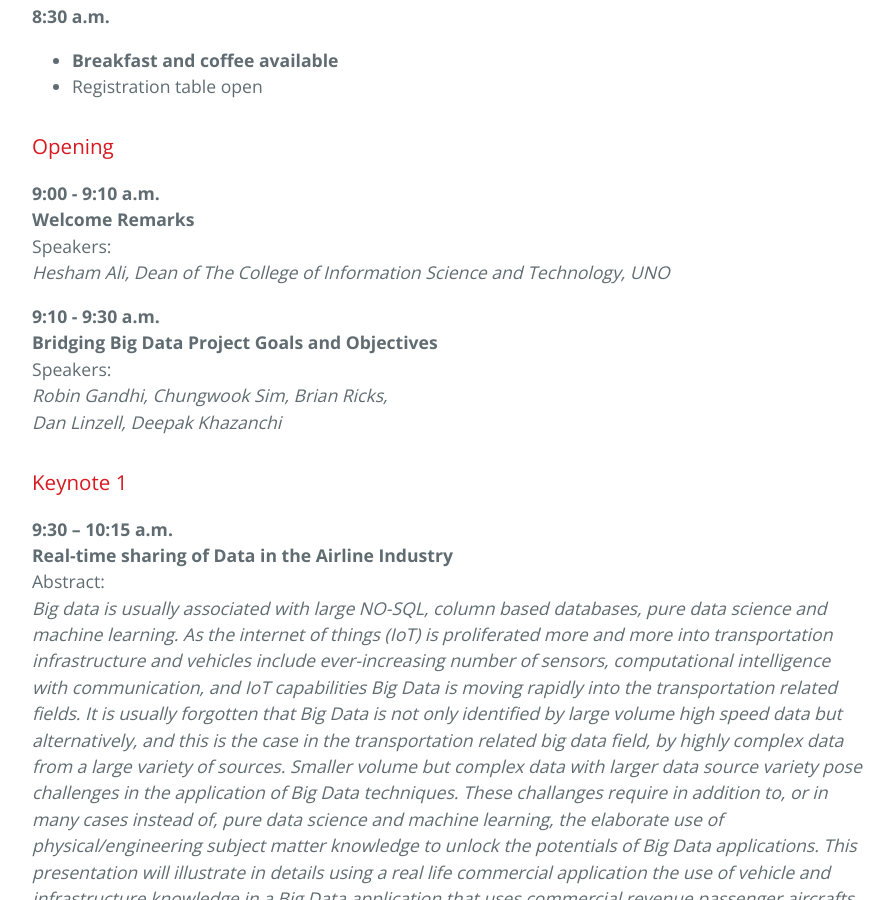
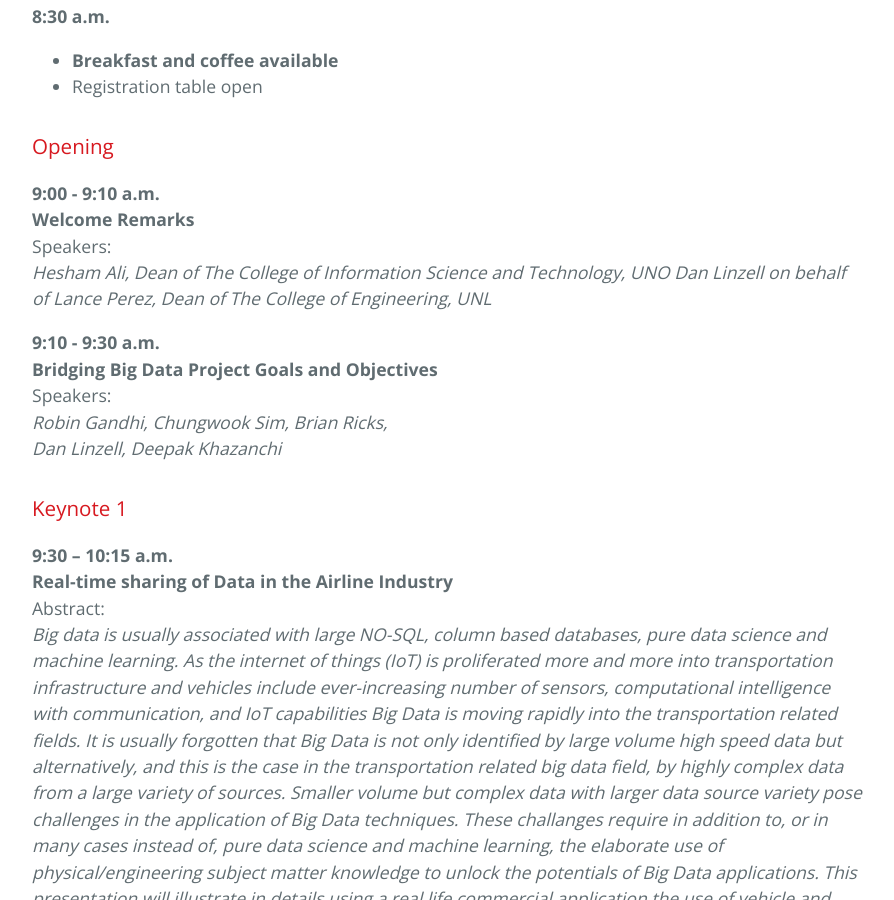
Before and after one commit to BridgingBigData/BridgingBigData.github.io, a Jekyll site: the page built from pages/bbd2016agenda.md, in a window 1280 px wide and 900 px high, scrolled down 848 px. Shown: the whole window, without its empty margins (192-1086 px from the left). Built offline with Jekyll 4.4.1, drawn with Linux system fonts in a browser that asks for light colours; some of the changed text lies outside the part shown.

Commit message:
Update bbd2016agenda.md

```diff
--- a/pages/bbd2016agenda.md
+++ b/pages/bbd2016agenda.md
@@ -24,7 +24,8 @@ Wednesday, November 30th, 2016
 **9:00 - 9:10 a.m.**
 **Welcome Remarks**
 Speakers:
-_Hesham Ali, Dean of The College of Information Science and Technology, UNO_
+_Hesham Ali, Dean of The College of Information Science and Technology, UNO
+Dan Linzell on behalf of Lance Perez, Dean of The College of Engineering, UNL_
 
 **9:10 - 9:30 a.m.**
 **Bridging Big Data Project Goals and Objectives**
@@ -73,7 +74,7 @@ Bridge Data Sharing Opportunities and Challenges from the Trenches**
 Moderator:
 _Dan Linzell_
 Panelists:
-_[Mark Traynowicz](https://bridgingbigdata.github.io/pages/bio.html#mark-traynowicz) (NDOR State Bridge Engineer)
+_[Mark Traynowicz](https://bridgingbigdata.github.io/pages/bio.html#mark-traynowicz), NDOR State Bridge Engineer
 Kevin P. Rice, Structural Engineer, Union Pacific
 [Zach Becker](https://bridgingbigdata.github.io/pages/bio.html#zach-becker), P.E., Design & Construction Engineer, City of Lincoln - Engineering Services
 Pamela L. Dingman, County Engineer for Lancaster County, NE_
```
Also changed, not shown: other parts of pages/bbd2016agenda.md (+2 -4 lines).
